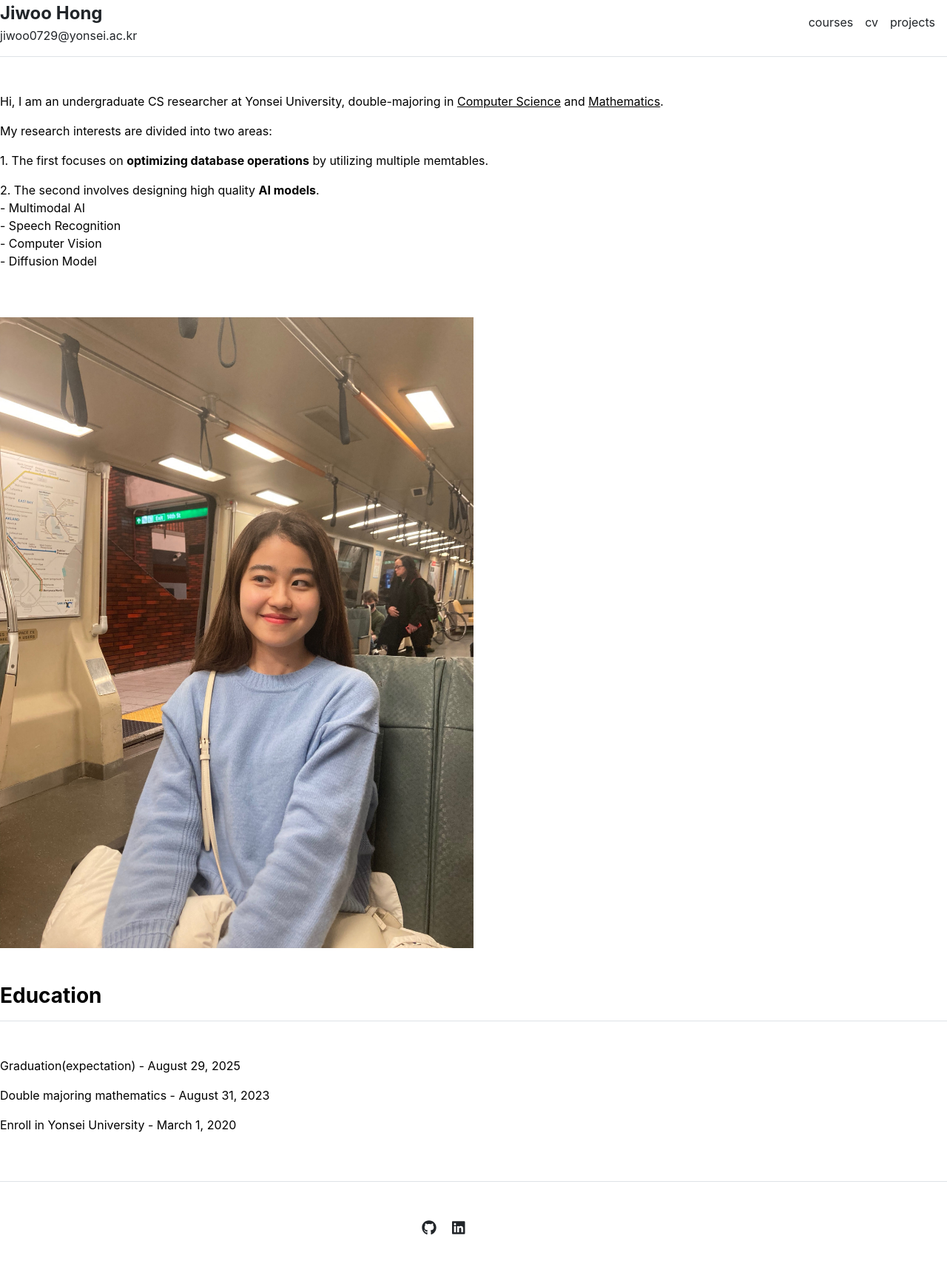
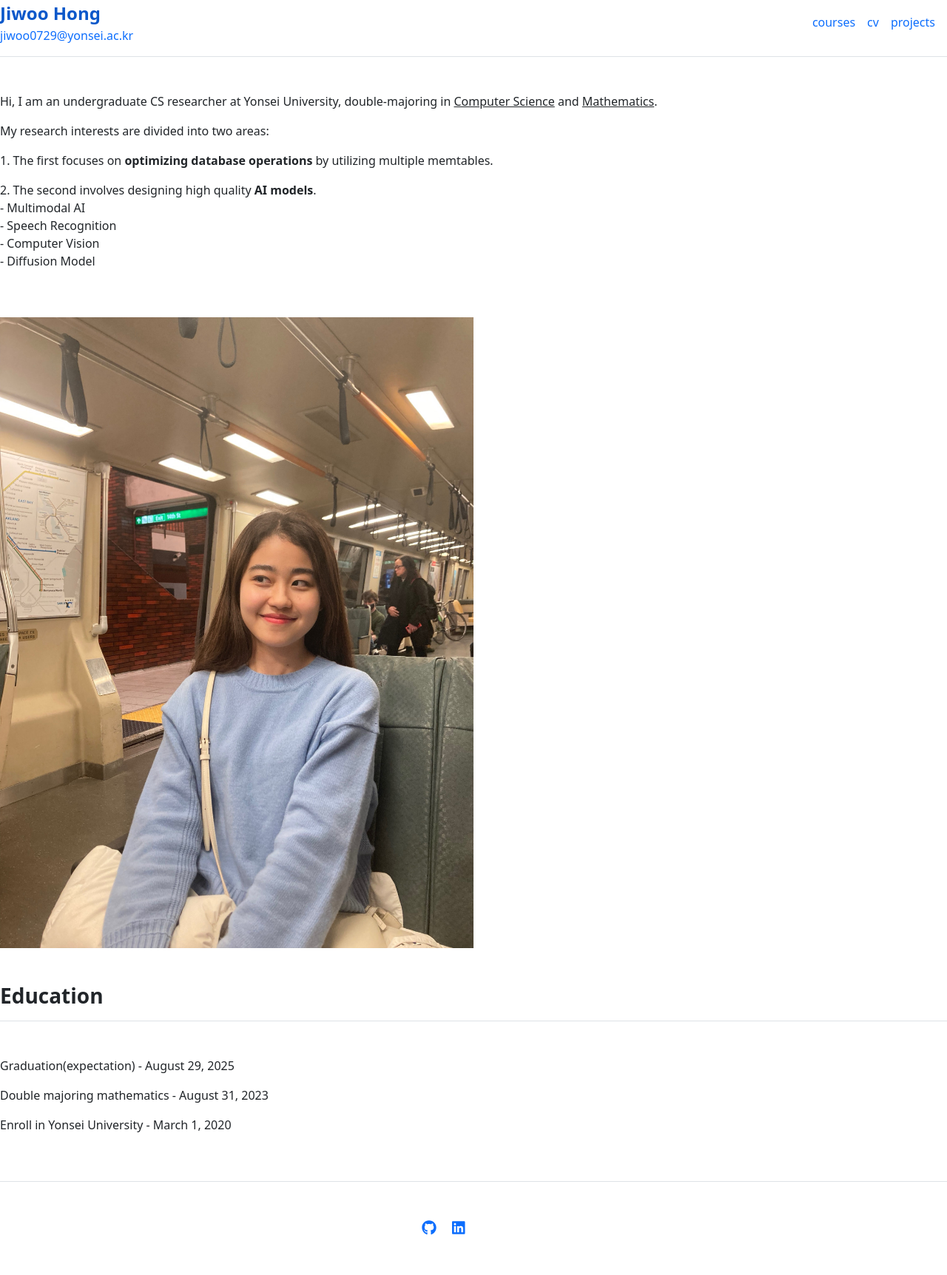
Before and after one commit to JiwooHong01/JiwooHong01.github.io, a Jekyll site: the page built from README.md, in a window 1280 px wide. Shown: the whole page at 74% size. Built offline with Jekyll 4.4.1, drawn with Linux system fonts in a browser that asks for light colours; our own code applies the rules of GitHub Pages for plain Markdown files.

Commit message:
Update default.html

```diff
--- a/_layouts/default.html
+++ b/_layouts/default.html
@@ -4,7 +4,7 @@
     {% include head.html %}
     <body>
       <!-- <div class="col-lg-8 mx-auto p-3 py-md-5"> -->
-      <div class="content-wrapper"></div>
+      <div class="content-wrapper">
         {% include header.html %}
         {{ content }}
         {% include footer.html %}
--- a/assets/css/main.scss
+++ b/assets/css/main.scss
@@ -1,4 +1,4 @@
 ---
 ---
 
-@import "main";
+// @import "main";
```
